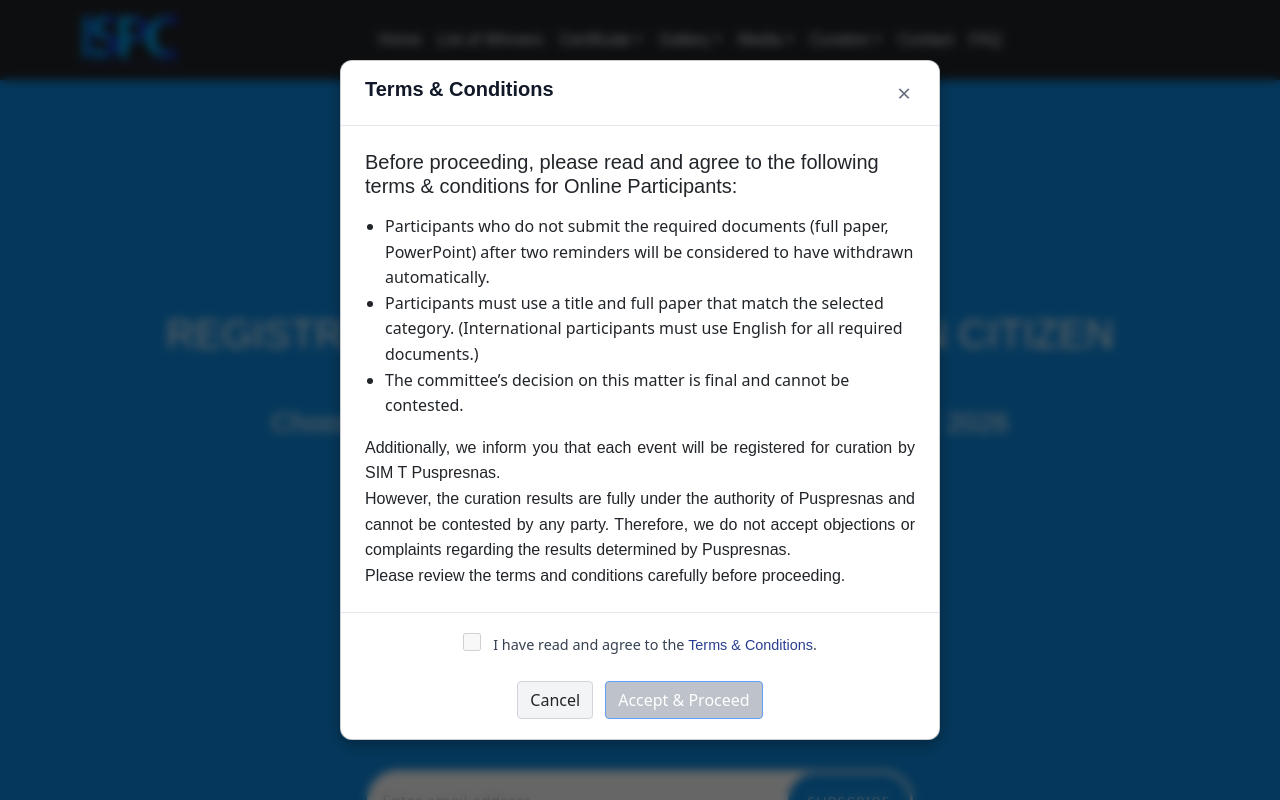
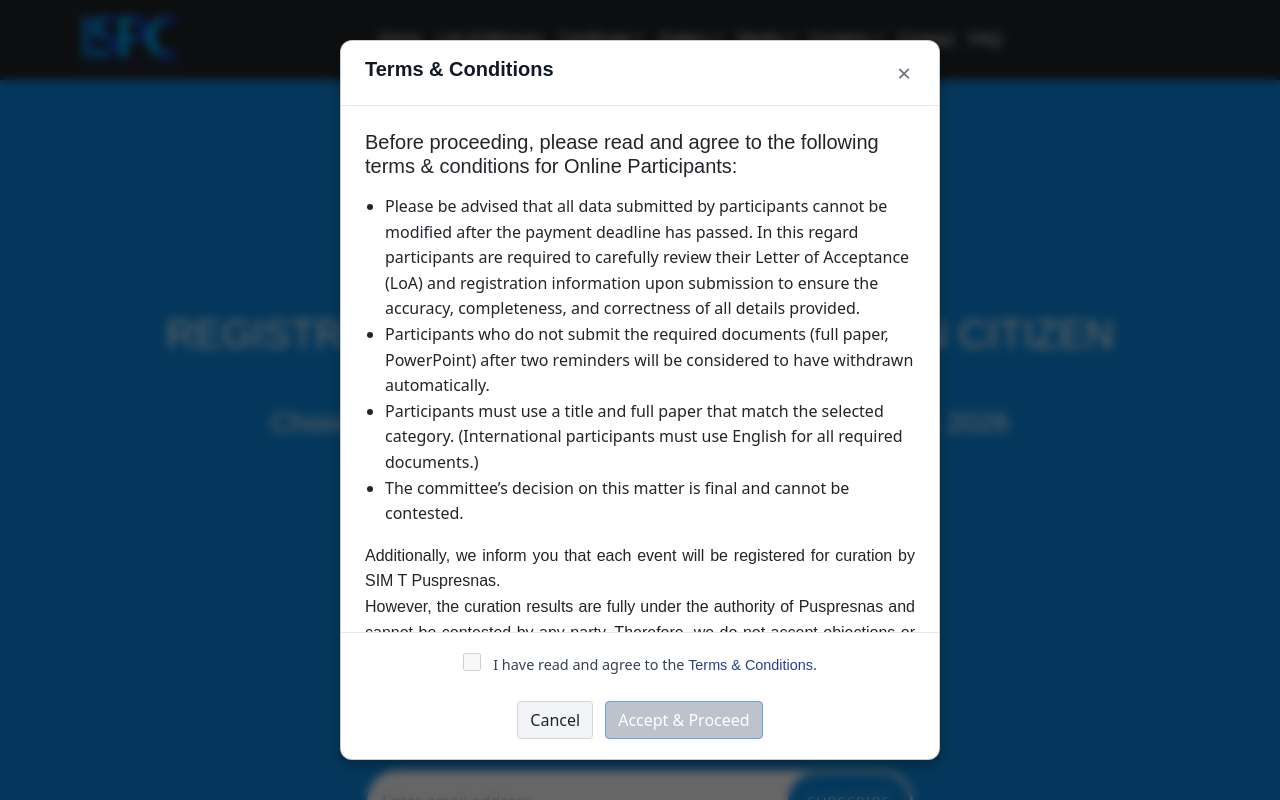
Before and after one commit to iysaofficial/ISPCofficial, a React (Vite) app: page /homeindo in a window 1280 px wide. Both pictures are taken after a click on the link "Online Competition". Shown: the top 800 px of the page. Built offline with nearby package versions, Linux system fonts and the light colour scheme; grey boxes are pictures that could not be loaded.

Commit message:
add new terms

```diff
--- a/src/pages/data/terms.jsx
+++ b/src/pages/data/terms.jsx
@@ -5,6 +5,9 @@ export const indonesiaOnlineTerms = (
       conditions for Online Participants:
     </h5>
     <ul>
+      <li>
+        Please be advised that all data submitted by participants cannot be modified after the payment deadline has passed. In this regard participants are required to carefully review their Letter of Acceptance (LoA) and registration information upon submission to ensure the accuracy, completeness, and correctness of all details provided.
+      </li>
       <li>
         Participants who do not submit the required documents (full paper, PowerPoint) after two reminders will be considered to have
         withdrawn automatically.
@@ -38,6 +41,9 @@ export const indonesiaOfflineTerms = (
       conditions for Offline Participants:
     </h5>
     <ul>
+      <li>
+        Please be advised that all data submitted by participants cannot be modified after the payment deadline has passed. In this regard participants are required to carefully review their Letter of Acceptance (LoA) and registration information upon submission to ensure the accuracy, completeness, and correctness of all details provided.
+      </li>
       <li>
         Participants who do not submit the required documents (full paper, poster) after two reminders will be considered to have
         withdrawn automatically.
@@ -88,6 +94,9 @@ export const internationalOnlineTerms = (
   <>
     <h3 className="text-2xl">Online Participants:</h3>
     <li>
+      Please be advised that all data submitted by participants cannot be modified after the payment deadline has passed. In this regard participants are required to carefully review their Letter of Acceptance (LoA) and registration information upon submission to ensure the accuracy, completeness, and correctness of all details provided.
+    </li>
+    <li>
       Participants who do not submit the required documents (full paper,
       PowerPoint) after two reminders will be considered to have resigned
       automatically.
@@ -107,6 +116,9 @@ export const internationalOnlineTerms = (
 export const internationalOfflineTerms = (
   <>
     <h3 className="text-2xl">Offline Participants:</h3>
+    <li>
+      Please be advised that all data submitted by participants cannot be modified after the payment deadline has passed. In this regard participants are required to carefully review their Letter of Acceptance (LoA) and registration information upon submission to ensure the accuracy, completeness, and correctness of all details provided.
+    </li>
     <li>
       Participants who do not submit the required files (full paper,
       poster) after two reminders will be considered automatically resigned.
```
